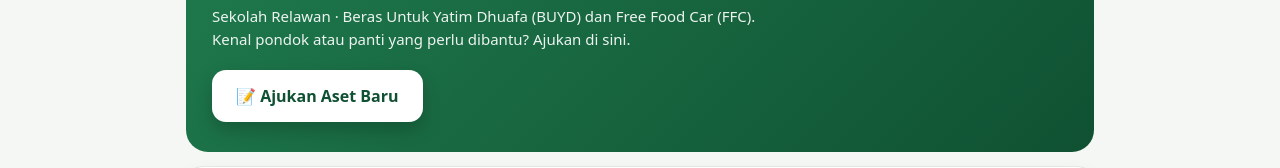
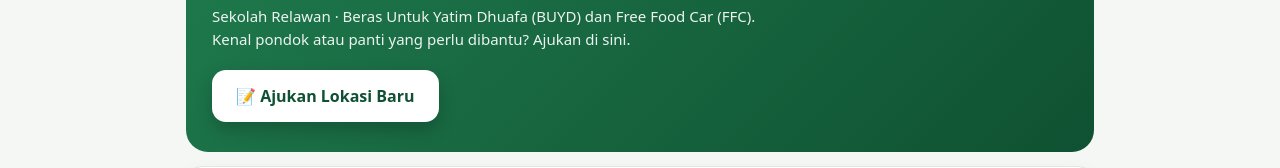
Before and after one commit to cahyapanca-lab/food-program-management-system, a Next.js app: page / in a window 1280 px wide. Shown: the part 165-333 px from the top of the page. Built offline with nearby package versions, Linux system fonts and the light colour scheme; no server answers; the database is empty.

Commit message:
Update page.js

```diff
--- a/app/page.js
+++ b/app/page.js
@@ -10,7 +10,7 @@ export default function Home() {
         <section className="hero-home">
           <h1>Program Pangan</h1>
           <p>Sekolah Relawan · Beras Untuk Yatim Dhuafa (BUYD) dan Free Food Car (FFC). Kenal pondok atau panti yang perlu dibantu? Ajukan di sini.</p>
-          <Link href="/relawan" className="cta">📝 Ajukan Aset Baru</Link>
+          <Link href="/relawan" className="cta">📝 Ajukan Lokasi Baru</Link>
         </section>
         <section className="card">
           <h2>Jadwal Aksi</h2>
```
